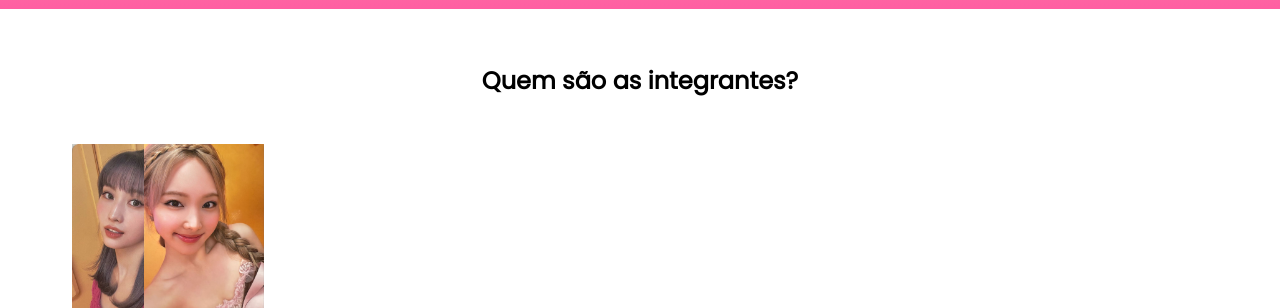
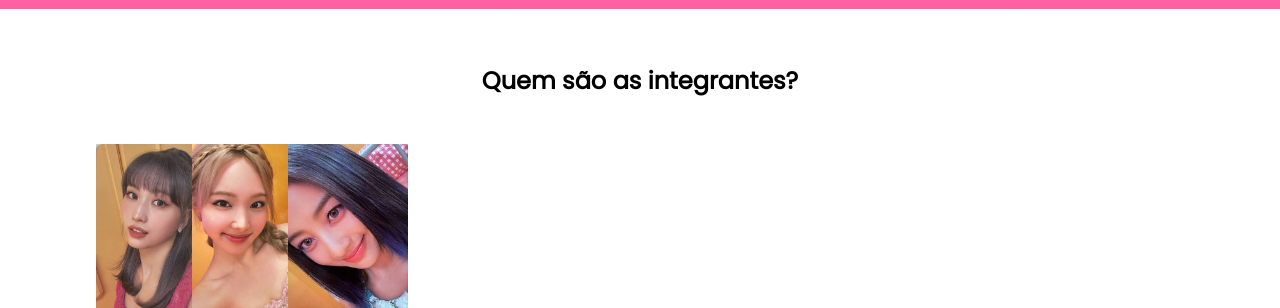
Before and after one commit to evilinheloise/twice-site, a plain HTML site: page index.html in a window 1280 px wide. Shown: the part 390-698 px from the top of the page. Drawn offline with Linux system fonts and the light colour scheme.

Commit message:
Update style.css

```diff
--- a/style.css
+++ b/style.css
@@ -71,8 +71,8 @@ padding: 30px 0;
 
 .integrantes-todos{
   display: inline-grid;
-  grid-template-columns: 20% 20% 20%;
-  grid-template-rows: 20% 20% 20%;
+  grid-template-columns: 20% 20% 20% 20%;
+  grid-template-rows: 20% 20% 20% 20%;
 
 }
 
```
